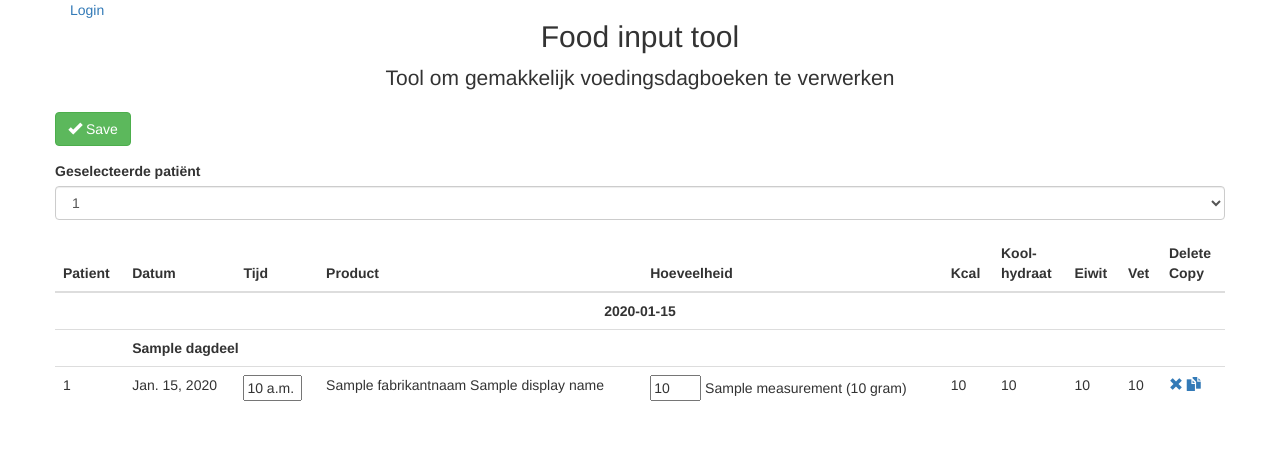
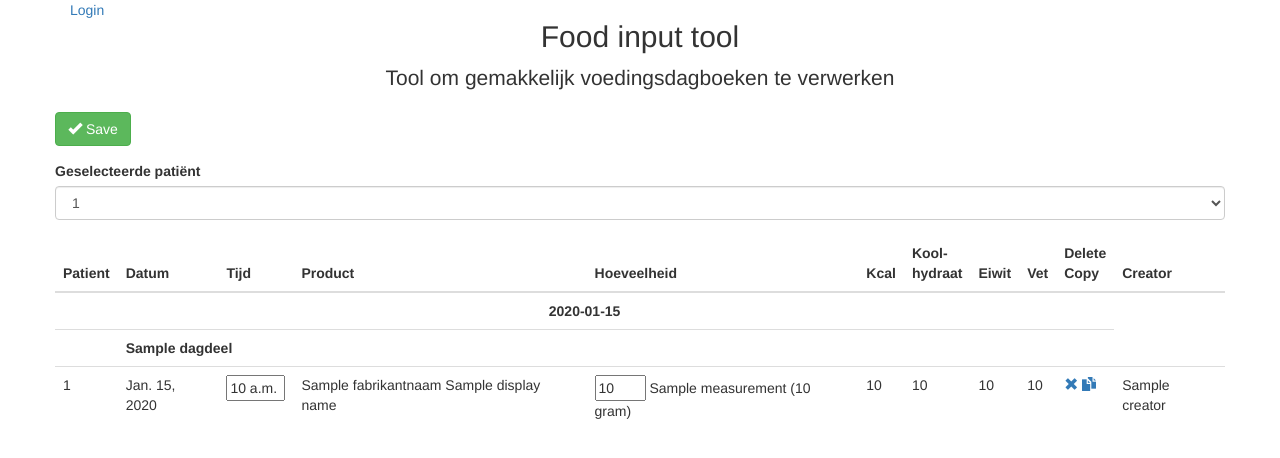
Before and after one commit to daviddemeij/MyHeathPlus, a Django app: template food_input/templates/home.html in a window 1280 px wide. Shown: the top 458 px of the page. Run offline with Django 3.2, Linux system fonts and the light colour scheme; the template is opened without the code that fills it: most values are stand-ins (such as "Sample title", 1, 10 or a date in 2020); some libraries are stand-ins or nearby versions.

Commit message:
add creator too table

```diff
--- a/food_input/templates/home.html
+++ b/food_input/templates/home.html
@@ -70,6 +70,7 @@
                  <th scope="col">Eiwit</th>
                  <th scope="col">Vet</th>
                  <th scope="col">Delete<br>Copy</th>
+                 <th scope="col">Creator</th>
 
              </tr>
          </thead>
@@ -107,6 +108,7 @@
                             <td>{{food_record.field_03001|floatformat}}</td>
                             <td><a href="/{{food_record.id}}"><span class="glyphicon glyphicon-remove"></span></a>
                             <a href="?copy={{food_record.id}}"><span class="glyphicon glyphicon-duplicate"></span></a></td>
+                            <td>{{ food_record.creator }}</td>
                          </tr>
                     </form>
                 {% endfor %}
```
